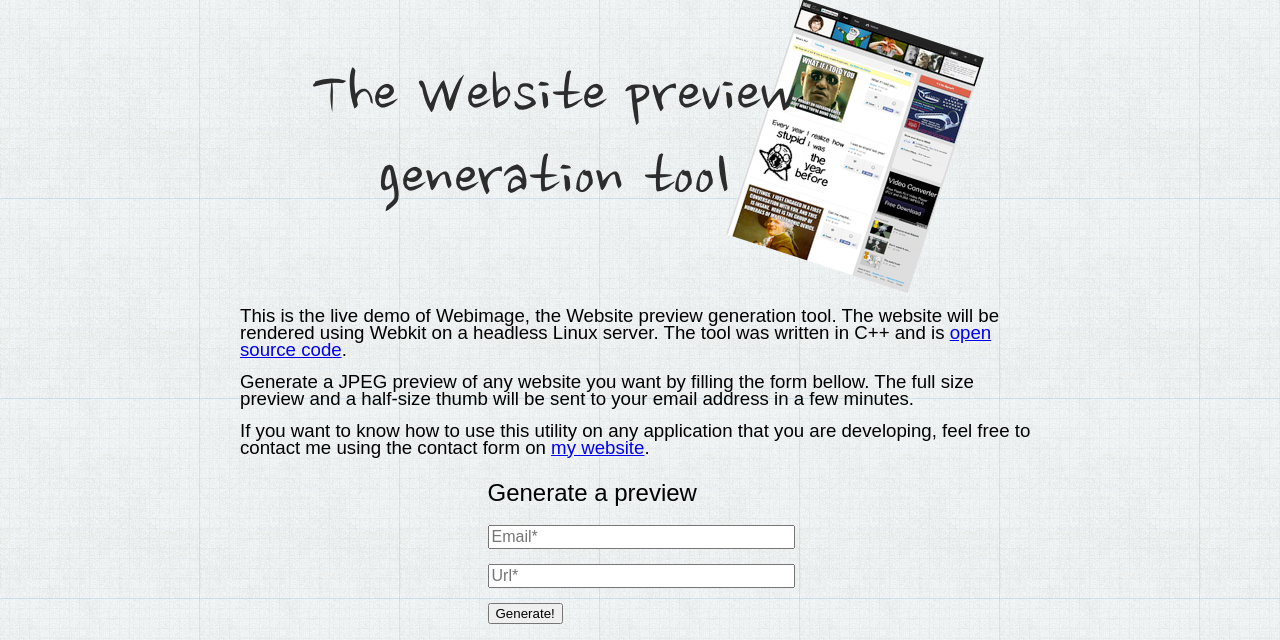
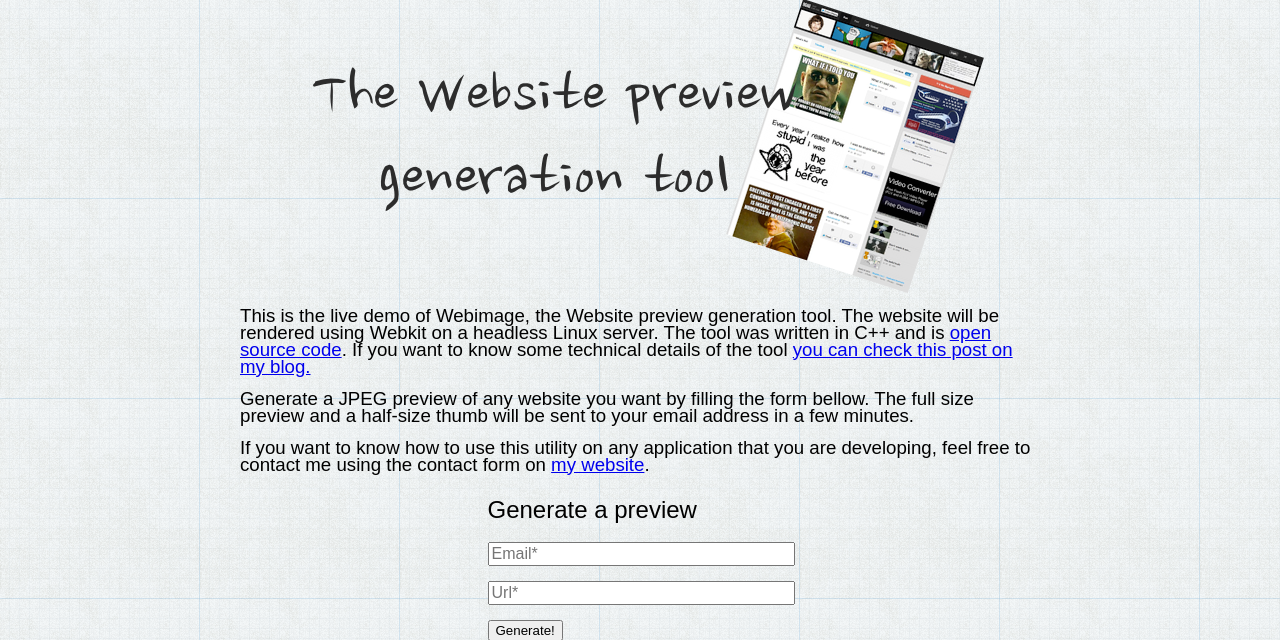
Before and after one commit to raphaelcruzeiro/webimage-live-demo-site, a Django app: page / in a window 1280 px wide. Shown: the part 31-671 px from the top of the page. Run offline with Django 3.2, Linux system fonts and the light colour scheme.

Commit message:
Added link to the blog post

```diff
--- a/templates/index.html
+++ b/templates/index.html
@@ -2,7 +2,8 @@
 
 {% block main-content %}
     <p>This is the live demo of Webimage, the Website preview generation tool.
-        The website will be rendered using Webkit on a headless Linux server. The tool was written in C++ and is <a href="http://github.com/raphaelcruzeiro/webimage">open source code</a>.</p>
+        The website will be rendered using Webkit on a headless Linux server. The tool was written in C++ and is <a href="http://github.com/raphaelcruzeiro/webimage">open source code</a>.
+    If you want to know some technical details of the tool <a href="http://raphaelcruzeiro.com/blog/2012/05/28/an-improved-website-preview-generation-tool-using-webkit/">you can check this post on my blog.</a></p>
     <p>Generate a JPEG preview of any website you want by filling the form bellow. The full size preview and a half-size thumb will be sent to your
         email address in a few minutes.</p>
     <p>If you want to know how to use this utility on any application that you are developing, feel free to contact me using
--- a/templates/success.html
+++ b/templates/success.html
@@ -3,5 +3,6 @@
 {% block main-content %}
     <h2>Generating preview</h2>
     <p>The <i>webimage</i> tool is currently generating the preview of the website you requested. The resulting preview
-    will be sent to <i>{{ email }}</i> shortly. Feel free to take a look on the tool's <a href="http://github.com/raphaelcruzeiro/webimage">source code</a> while you wait for your email.</p>
+    will be sent to <i>{{ email }}</i> shortly. Feel free to take a look on the tool's <a href="http://github.com/raphaelcruzeiro/webimage">source code</a> while you wait for your email.
+        If you want to know some technical details of the tool <a href="http://raphaelcruzeiro.com/blog/2012/05/28/an-improved-website-preview-generation-tool-using-webkit/">you can check this post on my blog.</a></p>
 {% endblock %}
```
